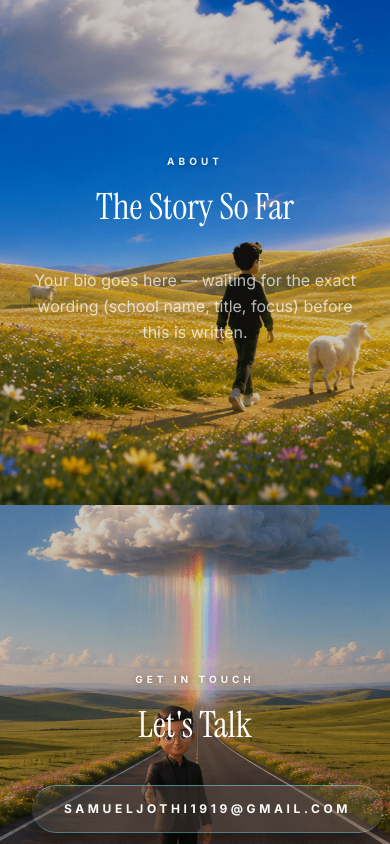
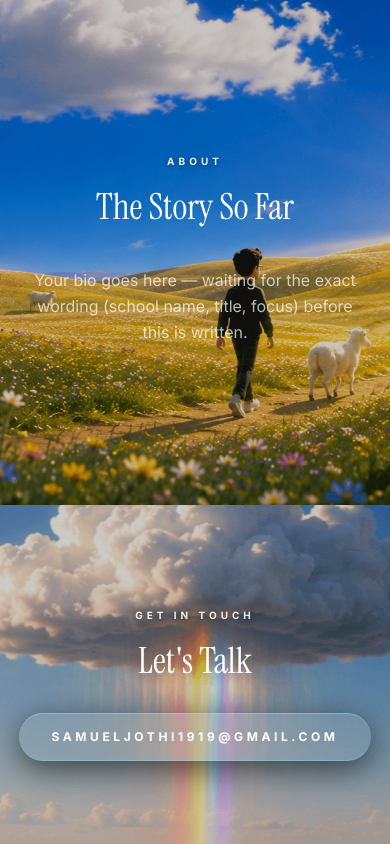
Before and after one commit to Sam-UX-Designer/Sam-Jo-Portfolio-Version-2, a React (Vite) app: page / in a window 390 px wide. Shown: the part 3481-4325 px from the top of the page. Built offline with nearby package versions, Linux system fonts and the light colour scheme.

Commit message:
Enhance Contact component layout and styles
Updated the Contact component to improve layout and text styling.

```diff
--- a/src/components/Contact.tsx
+++ b/src/components/Contact.tsx
@@ -2,13 +2,15 @@ import ParallaxSection from './ParallaxSection';
 
 const Contact: React.FC = () => {
   return (
-    <ParallaxSection id="contact" image="/GetinTouch.png" tint={0.2} className="py-40">
+    <ParallaxSection id="contact" image="/GetinTouch.png" tint={0.2} className="min-h-screen flex items-start justify-center pt-24 pb-40">
       <div className="w-full max-w-4xl mx-auto px-8 text-center">
-        <span className="section-label text-primary">Get in Touch</span>
-        <h2 className="display-font text-4xl sm:text-6xl mt-4 mb-10 text-foreground">Let's Talk</h2>
+        <span className="section-label">Get in Touch</span>
+        <h2 className="display-font text-4xl sm:text-6xl mt-4 mb-8 text-foreground" style={{ textShadow: '0 2px 16px rgba(0,0,0,0.4)' }}>
+          Let's Talk
+        </h2>
         <a
           href="mailto:samueljothi1919@gmail.com"
-          className="inline-block liquid-glass rounded-full px-8 py-4 text-xs font-bold uppercase tracking-[0.3em] text-foreground hover:tracking-[0.4em] transition-all duration-500"
+          className="inline-block liquid-glass rounded-full px-8 py-4 text-xs font-bold uppercase tracking-[0.3em] text-white hover:tracking-[0.4em] transition-all duration-500"
         >
           samueljothi1919@gmail.com
         </a>
```
